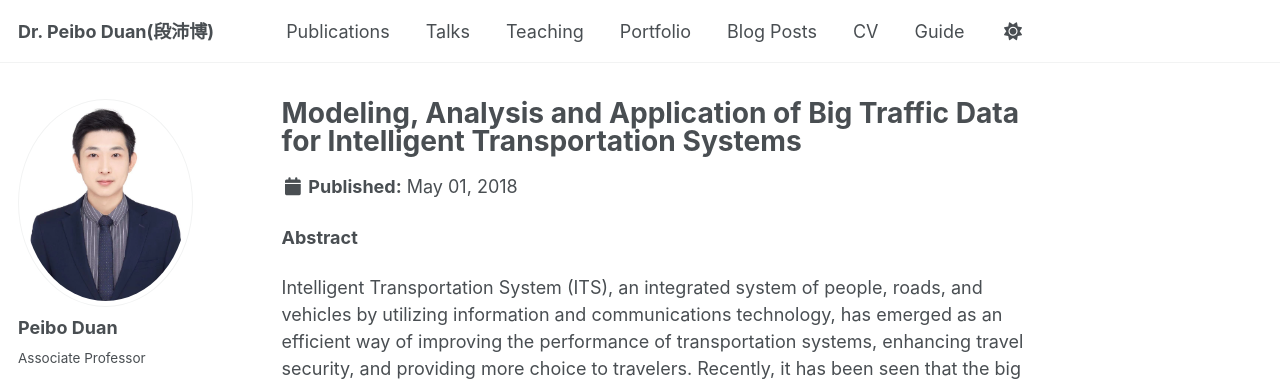
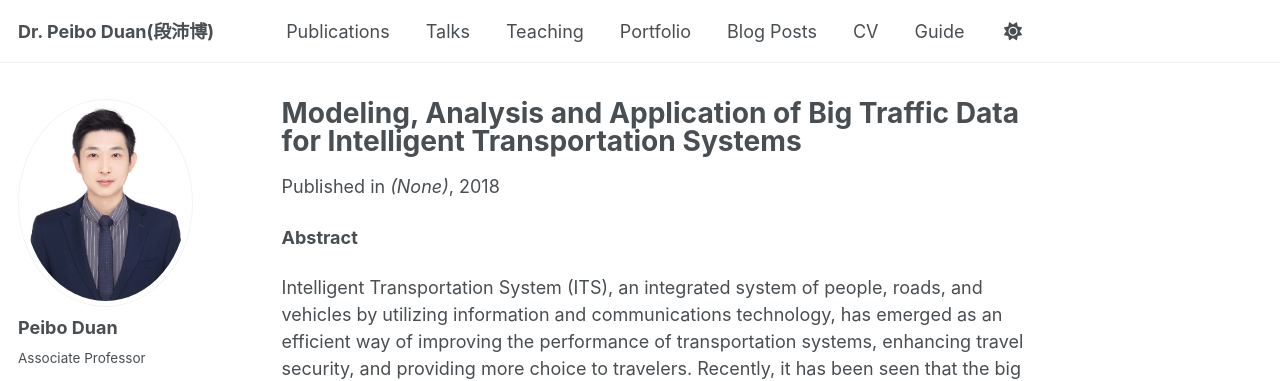
Before and after one commit to aurora76/peiboduan, a Jekyll site: the page built from _publications/duan2018-05.md, in a window 1280 px wide and 900 px high. Shown: the top 381 px of the window. Built offline with Jekyll 4.4.1, drawn with Linux system fonts in a browser that asks for light colours; some web fonts are replaced; a script bundle is joined from its source files by our own code; library files that are not in the unit come from our copies.

Commit message:
Update duan2018-05.md

```diff
--- a/_publications/duan2018-05.md
+++ b/_publications/duan2018-05.md
@@ -5,7 +5,7 @@ category: manuscripts
 permalink: /publication/duan2018-05
 excerpt: ''
 date: 2018-05-01
-# venue: ''
+venue: '(None)'
 slidesurl: # 'https://academicpages.github.io/files/slides1.pdf'
 paperurl: # 'https://academicpages.github.io/files/paper1.pdf'
 bibtexurl: # 'https://academicpages.github.io/files/bibtex1.bib'
```
